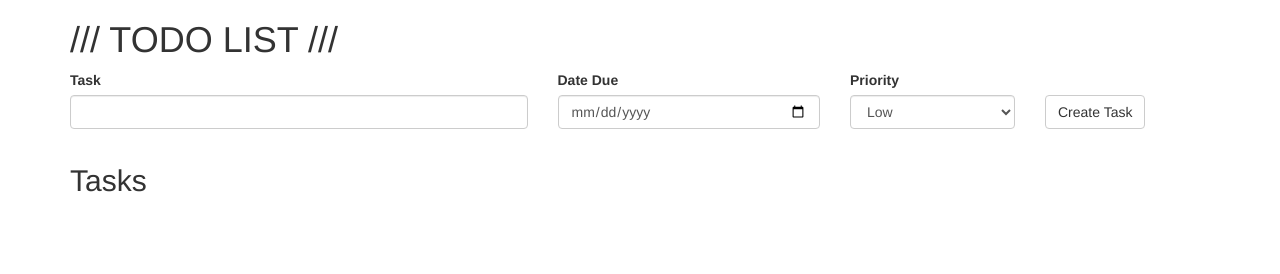
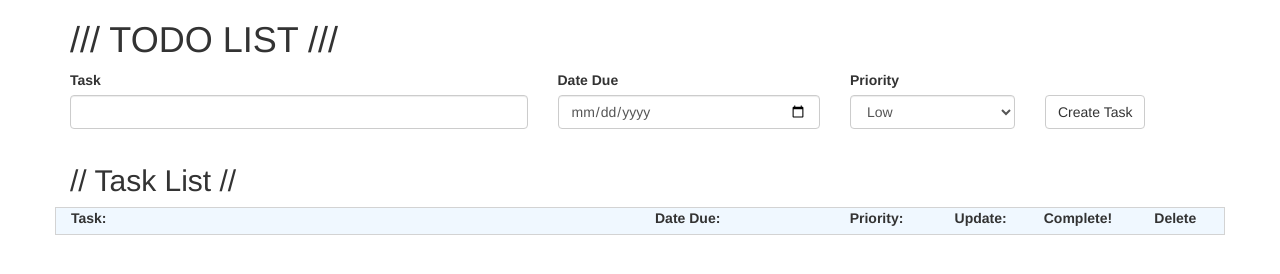
Before and after one commit to billkremer/upsilon-weekend-4-todo-list, a website: page public/views/index.html in a window 1280 px wide. Drawn offline with Linux system fonts and the light colour scheme; no server answers.

Commit message:
added div rows for the data, rather than an unordered list

```diff
--- a/public/views/index.html
+++ b/public/views/index.html
@@ -8,12 +8,14 @@
     <meta charset="utf-8">
     <title>TODO LIST</title>
   </head>
+
   <body>
     <main class="container">
 
     <h1>/// TODO LIST ///</h1>
 
-    <div class='row'>
+
+<div class='row'>
 
     <form id="task-form">
       <div class="form-group col-xs-5">
@@ -29,23 +31,60 @@
       <div class="form-group col-xs-2">
         <label for="priority">Priority</label>
         <select type="date" id="priority" name="priority" class="form-control" />
-          <option value='low'>Low</option>
-          <option value='high'>High</option>
+          <option value='Low'>Low</option>
+          <option value='High'>High</option>
         </select>
       </div>
 
       <div class="form-group col-xs-2">
         <button id="task-submit" class="btn btn-default">Create Task</button>
 
-    </div>
+      </div>
     </form>
 
-</div>
+</div>   <!-- class row closer -->
 
-    <h2>Tasks</h2>
-        <ul id="task-list">
+    <h2>// Task List //</h2>
 
-        </ul>
+
+    <div class='dataCenteringClass'>
+      <div class='row taskHeader'>
+        <div class='task col-xs-6'>
+          Task:
+        </div>
+        <div class='dueDate col-xs-2'>
+          Date Due:
+        </div>
+        <div class='priority col-xs-1'>
+          Priority:
+        </div>
+        <div class='updateButton col-xs-1'>
+          Update:
+        </div>
+        <div class='completedButton col-xs-1'>
+          Complete!
+        </div>
+        <div class='deleteButton col-xs-1'>
+          Delete
+        </div>
+      </div>
+
+      <div id="taskList">
+
+
+  <!-- data rows to be added via JavaScript -->
+
+
+      </div>
+
+
+    </div>
+
+    <!-- <div id="errorMessages">
+      <h2>// WARNING //</h2>
+    </div> -->
+
+
 
     </main>
   </body>
```
